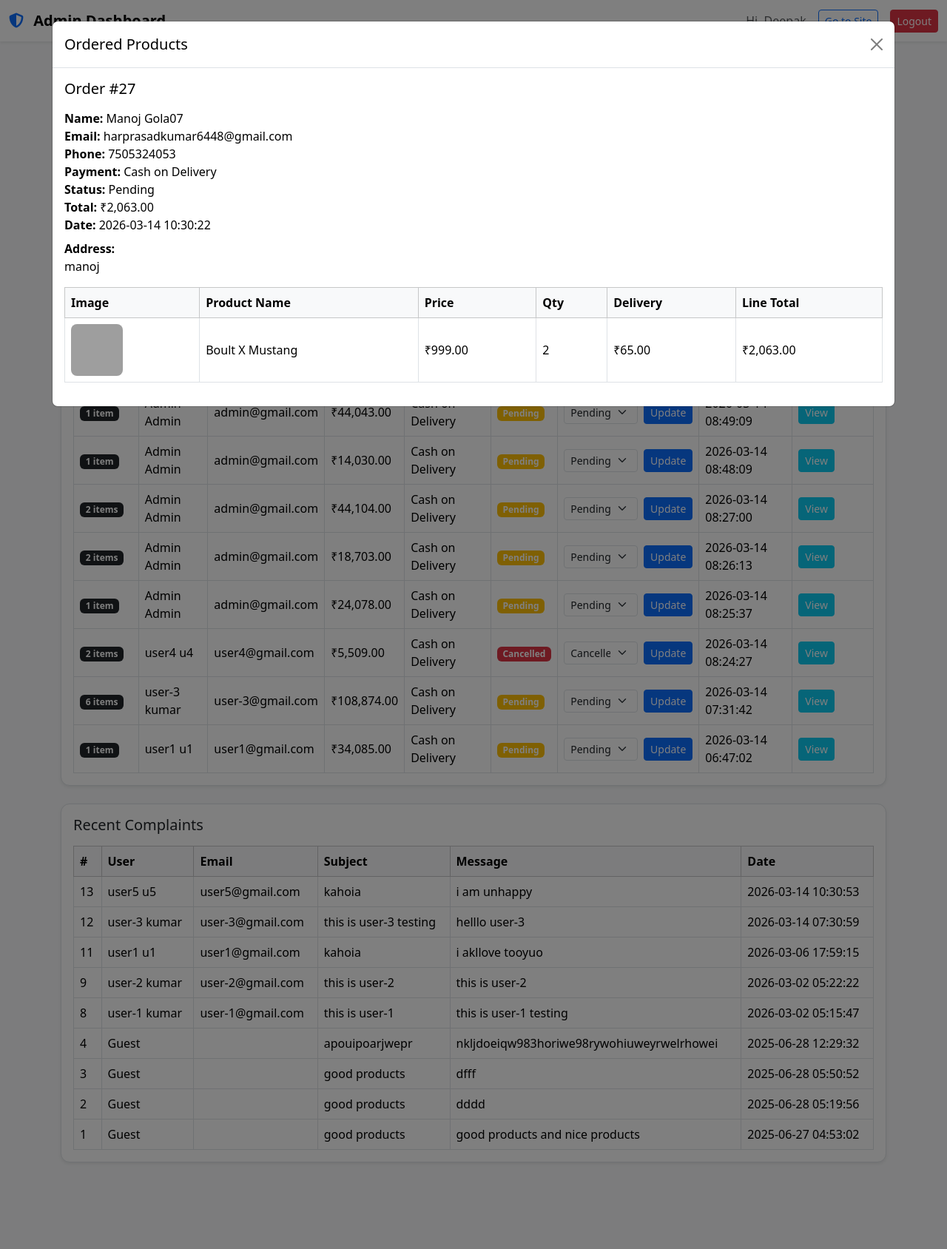
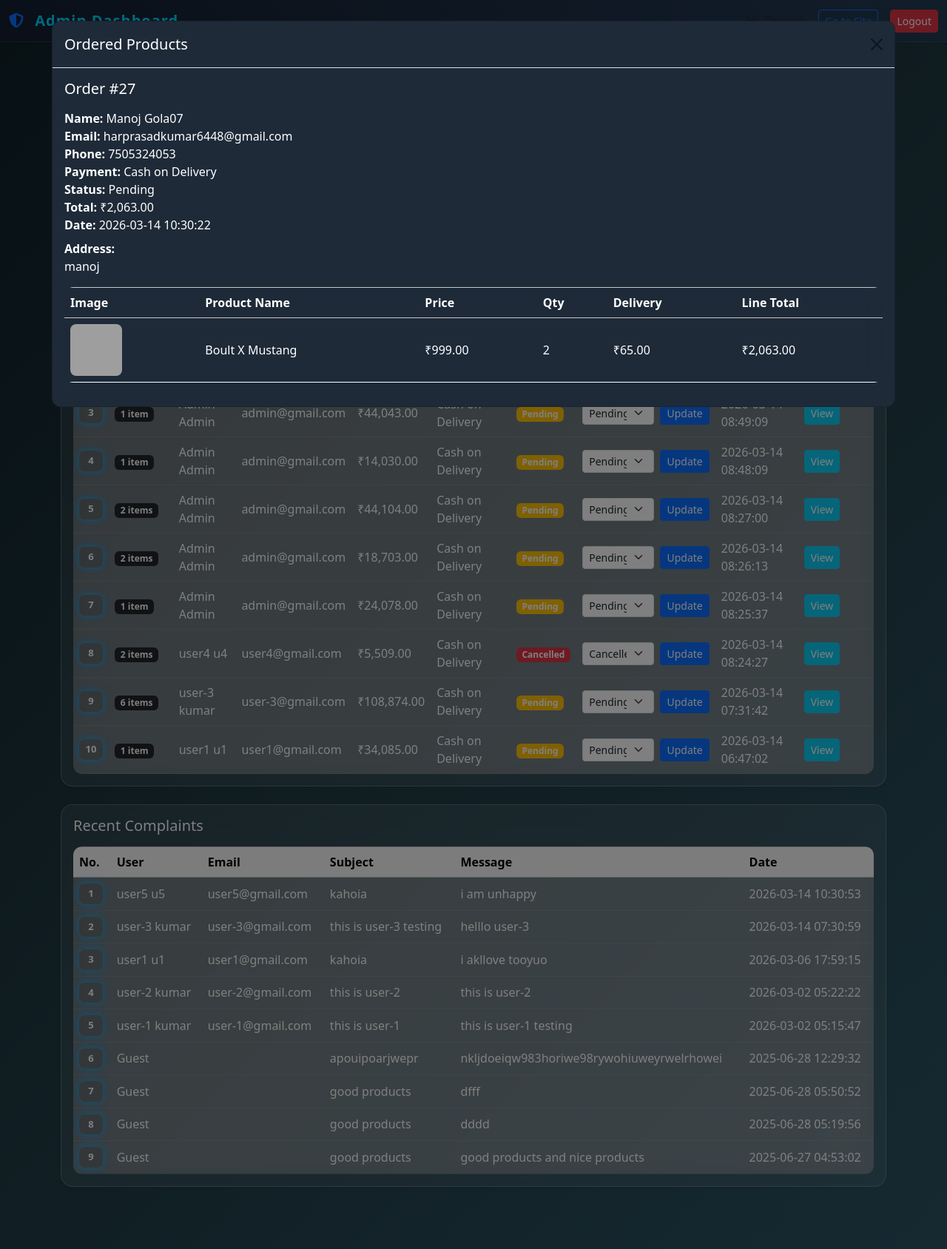
Before and after one commit to Git99Projects/Shopping_Website, a PHP site: page /admin_dashboard.php in a window 1280 px wide, after a click on "View". Shown: the whole page at 74% size. Run offline with PHP 8.4, Linux system fonts and the light colour scheme; a user stored in the database is signed in; data comes from the database, SQL or seed files in the repository; grey boxes are pictures that could not be loaded.

Commit message:
design admin success

```diff
--- a/admin_dashboard.php
+++ b/admin_dashboard.php
@@ -89,19 +89,114 @@ function statusBadge($status) {
   <link href="https://cdnjs.cloudflare.com/ajax/libs/font-awesome/6.5.0/css/all.min.css" rel="stylesheet" />
 
   <style>
-    body {
-      background: #f8f9fa;
-      color: #000;
-    }
+    body{
+background: linear-gradient(135deg,#0f2027,#203a43,#2c5364);
+min-height:100vh;
+color:white;
+}
+.navbar{
+background:linear-gradient(45deg,#141e30,#243b55);
+border-bottom:1px solid rgba(255,255,255,0.1);
+}
 
-    .card-custom {
-      background: #ffffff;
-      border: 1px solid #dee2e6;
-      border-radius: 12px;
-    }
+.navbar-brand{
+color:#00d4ff !important;
+font-size:20px;
+letter-spacing:1px;
+}
 
+    .card-custom{
+background:rgba(255,255,255,0.08);
+backdrop-filter:blur(15px);
+border:1px solid rgba(255,255,255,0.2);
+border-radius:16px;
+box-shadow:
+0 10px 30px rgba(0,0,0,0.4);
+
+transition:0.3s;
+}
+
+.card-custom:hover{
+transform:translateY(-6px);
+box-shadow:
+0 15px 40px rgba(0,0,0,0.6),
+0 0 15px rgba(0,212,255,0.5);
+}
+.fa-users{
+color:#00d4ff;
+}
+
+.fa-bag-shopping{
+color:#00ff9c;
+}
+
+.fa-triangle-exclamation{
+color:#ff4d6d;
+}
+.table{
+background:rgba(255,255,255,0.05);
+backdrop-filter:blur(10px);
+color:white;
+border-radius:12px;
+overflow:hidden;
+}
+
+.table td,
+.table th{
+border-color:rgba(255,255,255,0.1);
+border:none !important;
+}
+.table thead{
+background:rgba(255,255,255,0.1);
+color:white;
+font-weight:600;
+
+}
+.table-hover tbody tr{
+transition:0.2s;
+border-bottom:1px solid rgba(255,255,255,0.08);
+}
+.table-hover tbody tr:hover{
+background:rgba(0,212,255,0.15);
+transition:0.2s;
+transform:none;
+box-shadow:none;
+}
+.table-bordered{
+border:none;
+}
+
+/* table cells dark background */
+.table tbody td{
+background:rgba(186, 179, 179, 0.35);
+color:white;
+}
+
+/* hover par thoda glow */
+.table tbody tr:hover td{
+background:rgba(97, 82, 82, 0.55);
+}
+.btn{
+transition:0.3s;
+}
+
+.btn:hover{
+transform:scale(1.05);
+box-shadow:0 0 12px rgba(0,212,255,0.6);
+}
+.card-custom h5{
+color:white;
+}
+.card-custom .fs-2{
+color:#ffffff;
+font-weight:700;
+
+text-shadow:
+0 0 5px rgba(0,212,255,0.7),
+0 0 10px rgba(0,212,255,0.5);
+}
     .muted {
-      color: #6c757d;
+      color:white;;
     }
 
     a {
@@ -112,6 +207,63 @@ function statusBadge($status) {
       border-radius: 8px;
       object-fit: cover;
     }
+
+.modal-content{
+background:#1e2a38;
+color:white;
+border-radius:12px;
+}
+
+.modal-body{
+background:#1e2a38;
+color:white;
+font-weight:500;
+}
+.modal-body table{
+color:white;
+background:rgba(255,255,255,0.05);
+}
+
+.modal-body table th{
+background:rgba(0,212,255,0.15);
+color:white;
+}
+
+.modal-body table td{
+color:white !important;
+}
+/* Product name / price text */
+.modal-body p,
+.modal-body span{
+color:white;
+}
+
+#orderProductsModalBody *{
+color:white !important;
+background-color:transparent !important;
+}
+
+.hide-id{
+display:none;
+}
+/* Premium index badge */
+.index-box{
+display:inline-block;
+min-width:32px;
+padding:4px 8px;
+border-radius:8px;
+
+background:rgba(89, 93, 95, 0.43);
+color:white;
+font-weight:800;
+text-align:center;
+
+box-shadow:
+0 0 8px rgba(0,212,255,0.6),
+0 0 15px rgba(0,114,255,0.4);
+
+font-size:13px;
+}
   </style>
 </head>
 <body>
@@ -190,9 +342,10 @@ function statusBadge($status) {
     </div>
 
     <div class="table-responsive">
-      <table class="table table-bordered table-hover align-middle mb-0">
+      <table class="table table-bordered table-hover align-middle mb-0 ">
         <thead class="table-light">
           <tr>
+            <th>No.</th>
             <th>Products</th>
             <th>User</th>
             <th>Email</th>
@@ -210,8 +363,9 @@ function statusBadge($status) {
             <td colspan="9" class="text-center text-muted">No orders found.</td>
           </tr>
         <?php else: ?>
-          <?php foreach ($recentOrders as $o): ?>
+          <?php $i = 1; foreach ($recentOrders as $o): ?>
             <tr>
+              <td><span class="index-box"><?= $i++; ?></span></td>
               <td>
                 <span class="badge bg-dark">
                   <?= (int)$o['product_count']; ?> item<?= ((int)$o['product_count'] !== 1 ? 's' : ''); ?>
@@ -277,10 +431,11 @@ function statusBadge($status) {
     </div>
 
     <div class="table-responsive">
-      <table class="table table-bordered table-hover align-middle mb-0">
+      <table class="table table-bordered table-hover align-middle mb-0 complaints-table">
         <thead class="table-light">
           <tr>
-            <th>#</th>
+            <th>No.</th>
+            <th class="hide-id">#</th>
             <th>User</th>
             <th>Email</th>
             <th>Subject</th>
@@ -294,9 +449,10 @@ function statusBadge($status) {
             <td colspan="6" class="text-center text-muted">No complaints found.</td>
           </tr>
         <?php else: ?>
-          <?php foreach ($recentComplaints as $c): ?>
+          <?php $j = 1; foreach ($recentComplaints as $c): ?>
             <tr>
-              <td><?= e($c['id']); ?></td>
+              <td><span class="index-box"><?= $j++; ?></span></td>
+              <td class="hide-id"><?= e($c['id']); ?></td>
               <td><?= e(trim(($c['first_name'] ?? 'Guest') . ' ' . ($c['last_name'] ?? ''))); ?></td>
               <td><?= e($c['email'] ?? ''); ?></td>
               <td><?= e($c['subject']); ?></td>
--- a/db.php
+++ b/db.php
@@ -1,7 +1,7 @@
 <?php
 $servername = "localhost:3306";
 $username = "root";
-$password = "";
+$password = "root";
 $database = "user_ragister"; // Change this to your DB name
 
 $conn = new mysqli($servername, $username, $password, $database);
```
Also changed, not shown: insert_products.php (+87 -3 lines), login.php (+241 -78 lines), restore_products.php (+104 -24 lines), image/facebook.png (added), image/google.png (added), image/instagram.png (added), image/twitter.png (added), 1 other file.
